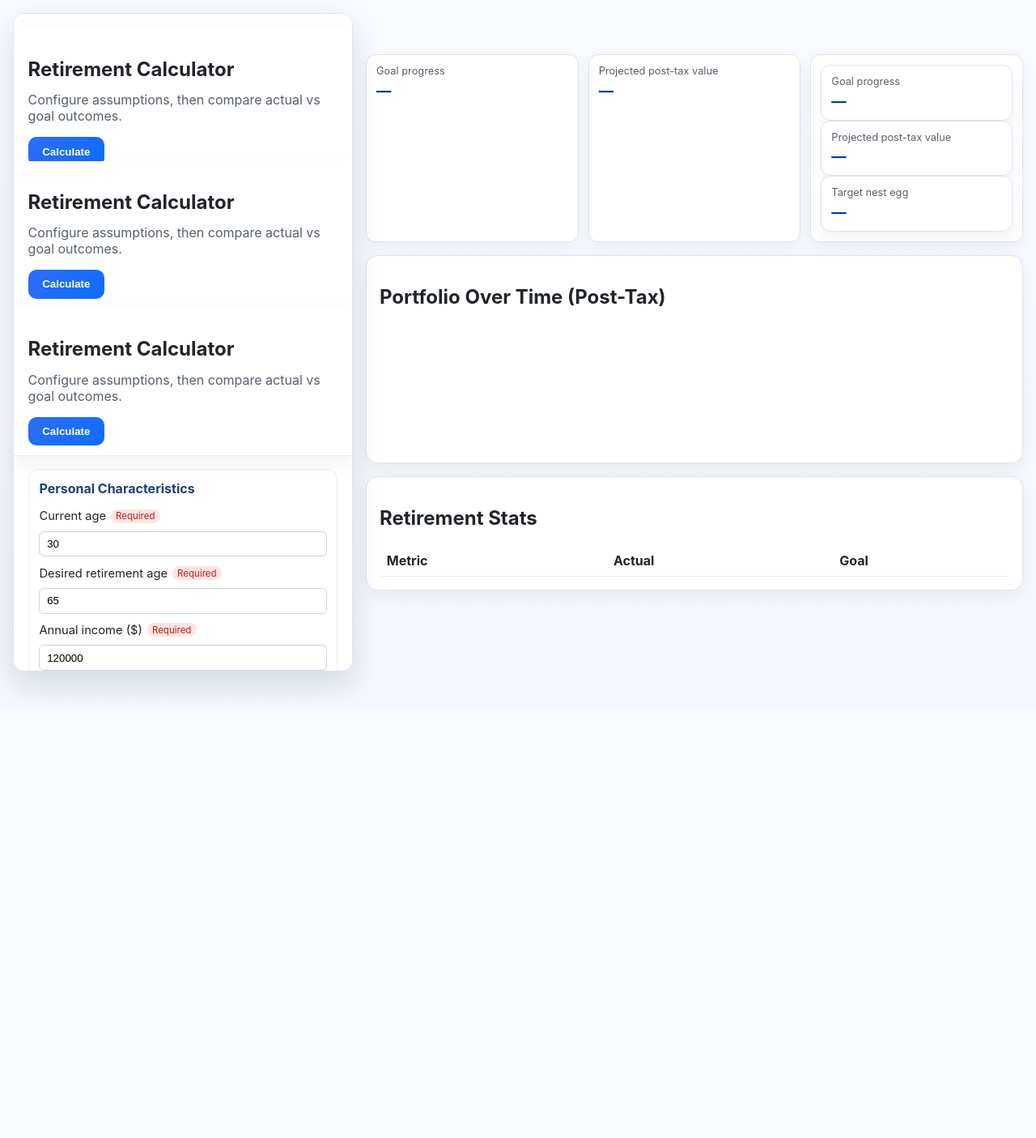
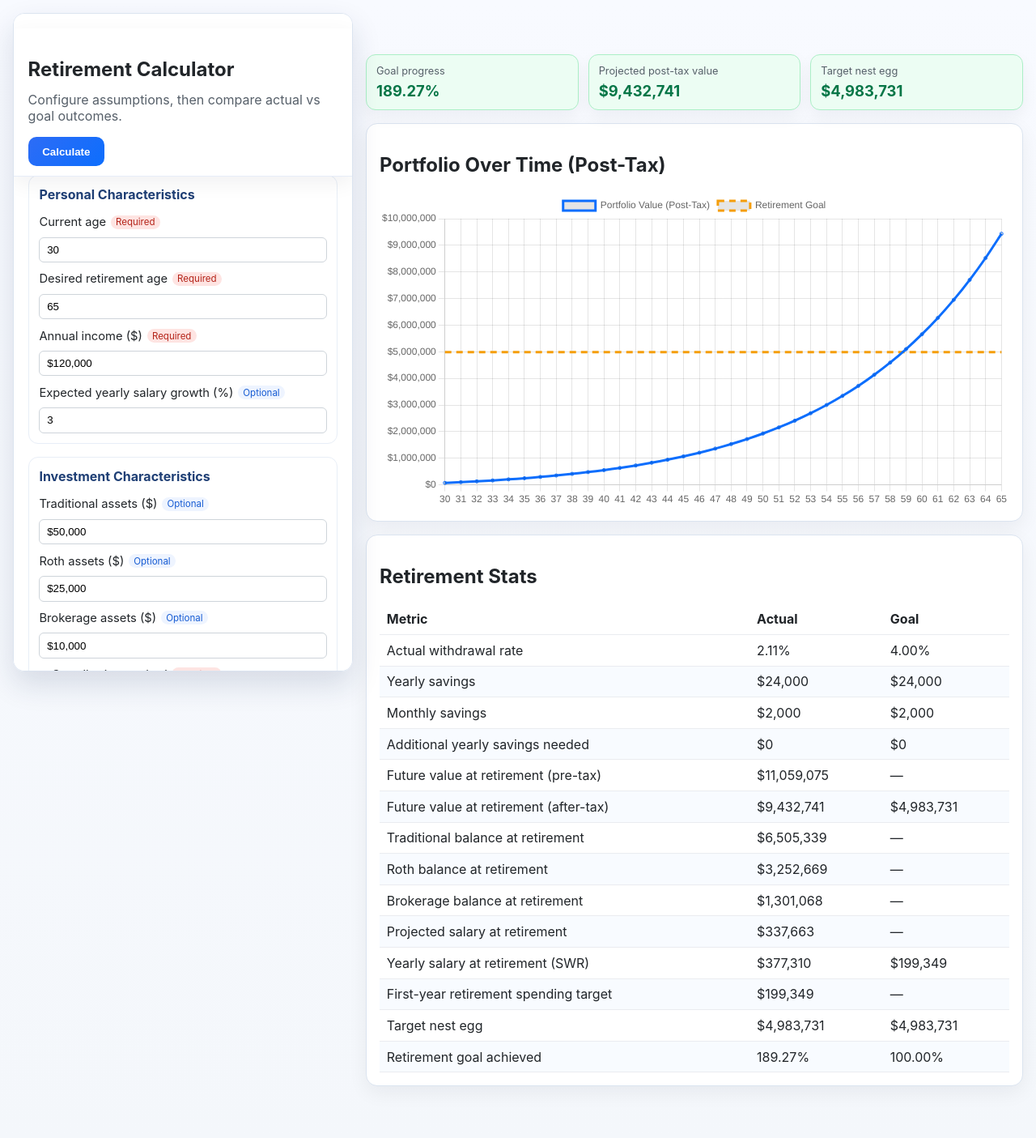
Before and after one commit to sammus46/Financial-Modeling, a Flask app: page / in a window 1280 px wide. Shown: the whole page at 81% size. Before the commit the page ends 857 px from the top, so only its background shows below. Run offline with Flask 3, Linux system fonts and the light colour scheme; lists and menus that the app fills with data are empty; a map, chart or similar area stays blank.

Commit message:
Fix duplicated UI markup and restore calculate rendering

```diff
--- a/static/app.js
+++ b/static/app.js
@@ -1,5 +1,4 @@
-const forms = Array.from(document.querySelectorAll("#retirement-form"));
-const form = forms[0];
+const form = document.getElementById("retirement-form");
 const errorEl = document.getElementById("error");
 const statsBody = document.querySelector("#stats-table tbody");
 const goalProgressEl = document.getElementById("goal-progress");
@@ -10,12 +9,11 @@ const projectedCardEl = document.getElementById("projected-card");
 const targetCardEl = document.getElementById("target-card");
 const submitButton = document.getElementById("calculate-btn");
 const currencyInputs = form.querySelectorAll('input[data-currency="true"]');
-const submitButton = form.querySelector('button[type="submit"]');
 
 let savingsRateInput;
 let fixedContributionInput;
+let portfolioChart;
 
-let portfolioChart;
 const DEBUG_PREFIX = "[retirement-ui]";
 
 function logDebug(message, details) {
@@ -40,10 +38,7 @@ function formatMetricValue(metricKey, value) {
     return "—";
   }
 
-  const percentMetrics = new Set([
-    "actual_withdrawal_rate",
-    "retirement_goal_achieved_pct",
-  ]);
+  const percentMetrics = new Set(["actual_withdrawal_rate", "retirement_goal_achieved_pct"]);
 
   if (percentMetrics.has(metricKey)) {
     return percent(Number(value));
@@ -58,13 +53,19 @@ function renderChart(ages, postTaxBalances, goalLine) {
     return;
   }
 
+  const chartEl = document.getElementById("portfolioChart");
+  if (!chartEl) {
+    logDebug("Chart canvas is missing; skipping chart render.");
+    return;
+  }
+
   logDebug("Rendering chart.", {
     points: ages.length,
     balances: postTaxBalances.length,
     goals: goalLine.length,
   });
 
-  const ctx = document.getElementById("portfolioChart").getContext("2d");
+  const ctx = chartEl.getContext("2d");
 
   if (portfolioChart) {
     portfolioChart.destroy();
@@ -166,9 +167,6 @@ function renderSummary(stats) {
 
   goalProgressEl.textContent = formatMetricValue(
     "retirement_goal_achieved_pct",
-    goalPct,
-  goalProgressEl.textContent = formatMetricValue(
-    "retirement_goal_achieved_pct",
     stats.retirement_goal_achieved_pct.actual,
   );
   projectedValueEl.textContent = formatMetricValue(
@@ -230,9 +228,7 @@ async function handleSubmit(event) {
     normalizeCurrencyFields(payload);
     const mode = form.elements["contribution_mode"].value;
     const savingsRateValue = Number(form.elements["savings_rate"].value || 0);
-    const fixedContributionValue = Number(
-      parseCurrencyInput(form.elements["fixed_annual_contribution"].value || "0"),
-    );
+    const fixedContributionValue = Number(parseCurrencyInput(form.elements["fixed_annual_contribution"].value || "0"));
 
     if (mode === "percent" && savingsRateValue <= 0) {
       errorEl.textContent = "Savings rate must be greater than 0 when using % mode.";
@@ -246,10 +242,7 @@ async function handleSubmit(event) {
     }
 
     payload.savings_rate = mode === "percent" ? form.elements["savings_rate"].value || "0" : "0";
-    payload.fixed_annual_contribution =
-      mode === "fixed"
-        ? String(fixedContributionValue)
-        : "0";
+    payload.fixed_annual_contribution = mode === "fixed" ? String(fixedContributionValue) : "0";
     logDebug("Prepared payload.", payload);
 
     const response = await fetch("/calculate", {
@@ -282,13 +275,6 @@ async function handleSubmit(event) {
       hasStats: Boolean(data.stats),
     });
 
-    const data = await response.json();
-
-    if (!response.ok) {
-      errorEl.textContent = data.error || "Unable to calculate results.";
-      return;
-    }
-
     renderChart(data.ages, data.post_tax_balances, data.goal_line);
     renderStats(data.stats);
     renderSummary(data.stats);
@@ -301,6 +287,9 @@ async function handleSubmit(event) {
     logDebug("Submit flow finished; button restored.");
   }
 }
+
+savingsRateInput = form.elements["savings_rate"];
+fixedContributionInput = form.elements["fixed_annual_contribution"];
 
 form.addEventListener("submit", handleSubmit);
 form.querySelectorAll('input[name="contribution_mode"]').forEach((radio) => {
--- a/templates/index.html
+++ b/templates/index.html
@@ -18,22 +18,7 @@
               <button id="calculate-btn" type="submit">Calculate</button>
             </div>
           </div>
-        <div class="panel-top">
-          <h1>Retirement Calculator</h1>
-          <p class="subtitle">Configure assumptions, then compare actual vs goal outcomes.</p>
-          <div class="actions actions-top">
-            <button type="submit" form="retirement-form">Calculate</button>
-          </div>
-        </div>
 
-        <form id="retirement-form" class="input-grid">
-        <div class="panel-top">
-          <h1>Retirement Calculator</h1>
-          <p class="subtitle">Configure assumptions, then compare actual vs goal outcomes.</p>
-          <div class="actions actions-top">
-            <button id="calculate-btn" type="submit">Calculate</button>
-          </div>
-        </div>
           <section class="form-section">
             <h2>Personal Characteristics</h2>
             <label>
@@ -142,15 +127,6 @@
             <p id="projected-value" class="summary-value">—</p>
           </article>
           <article class="summary-card" id="target-card">
-          <article class="summary-card">
-            <p class="summary-label">Goal progress</p>
-            <p id="goal-progress" class="summary-value">—</p>
-          </article>
-          <article class="summary-card">
-            <p class="summary-label">Projected post-tax value</p>
-            <p id="projected-value" class="summary-value">—</p>
-          </article>
-          <article class="summary-card">
             <p class="summary-label">Target nest egg</p>
             <p id="target-value" class="summary-value">—</p>
           </article>
```
